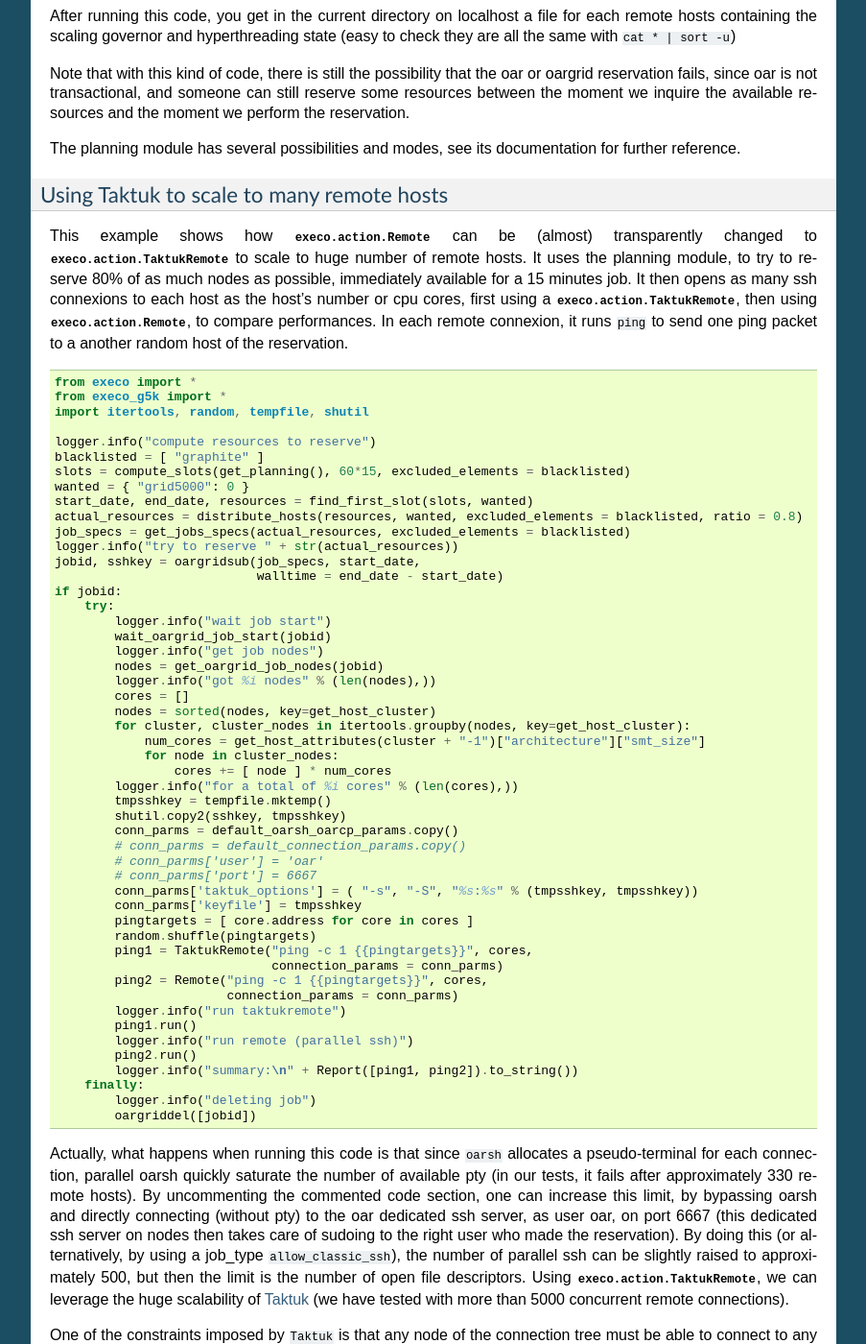
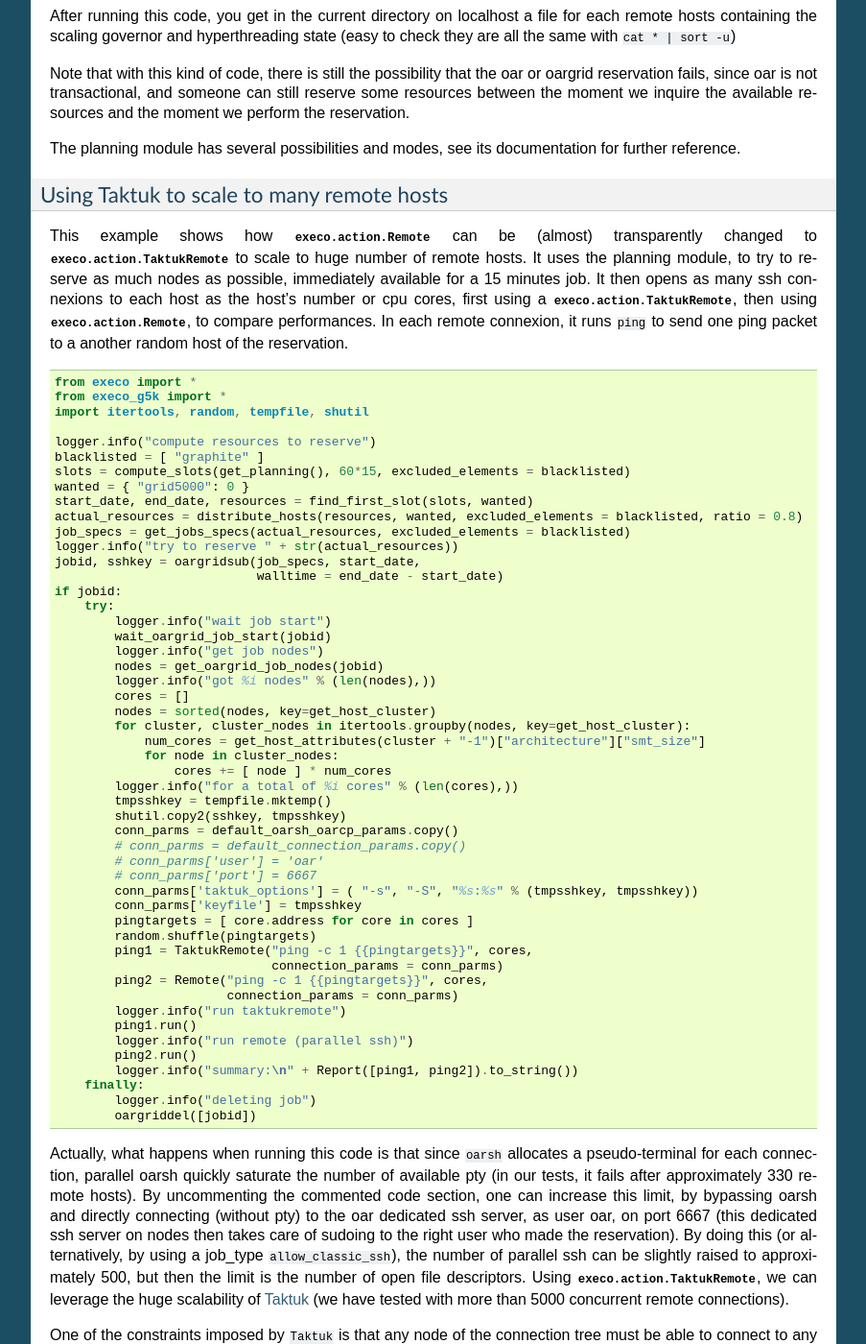
Before and after one commit to rcherrueau/execo, a Sphinx documentation site: the page built from doc/userguide.rst, in a window 1280 px wide and 1400 px high, scrolled down 6350 px. Shown: the whole window at 96% size, without its empty margins (198-1101 px from the left). Built offline with Sphinx 7.4.7, drawn with Linux system fonts in a browser that asks for light colours; pages that are not in the unit, such as notebooks, are missing from menus; some of the changed text lies outside the part shown.

```diff
--- a/doc/userguide.rst
+++ b/doc/userguide.rst
@@ -375,12 +375,12 @@ Using Taktuk to scale to many remote hosts
 This example shows how `execo.action.Remote` can be (almost)
 transparently changed to `execo.action.TaktukRemote` to scale to huge
 number of remote hosts. It uses the planning module, to try to reserve
-80% of as much nodes as possible, immediately available for a 15
-minutes job. It then opens as many ssh connexions to each host as the
-host's number or cpu cores, first using a `execo.action.TaktukRemote`,
-then using `execo.action.Remote`, to compare performances. In each
-remote connexion, it runs ``ping`` to send one ping packet to a
-another random host of the reservation.
+as much nodes as possible, immediately available for a 15 minutes
+job. It then opens as many ssh connexions to each host as the host's
+number or cpu cores, first using a `execo.action.TaktukRemote`, then
+using `execo.action.Remote`, to compare performances. In each remote
+connexion, it runs ``ping`` to send one ping packet to a another
+random host of the reservation.
 
 .. literalinclude:: code_samples/g5k_taktuk_perf.py
    :language: python
@@ -415,8 +415,8 @@ Compare ChainPut and parallel scp performances on many hosts on Grid5000
 
 The following example shows how to use the `execo.action.ChainPut`
 class (which also internally uses Taktuk) to perform optimized
-transfers of big files to many hosts. It reserves 90% of the maximum
-number of nodes immediately available on grid5000 for 15 minutes, and
+transfers of big files to many hosts. It reserves the maximum number
+of nodes immediately available on grid5000 for 15 minutes, and
 broadcasts a generated random file of 50MB to all hosts both with
 parallel ``scp`` and with ChainPut, to compare the performances. As
 the parallel scp can be very resource hungry with a lot of remote
```
Also changed, not shown: 1 other file.
